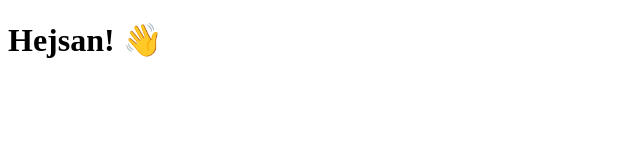
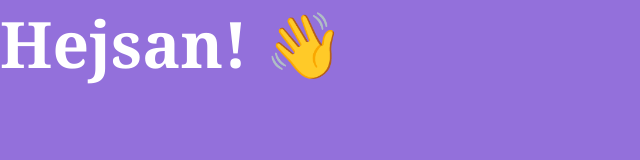
Before and after one commit to MatildaMared/scrum-demo, a plain HTML site: page index.html in a window 1280 px wide. Shown: the whole page, without its empty margins (0-640 px from the left). Drawn offline with Linux system fonts and the light colour scheme.

Commit message:
add basic styling

```diff
--- a/index.html
+++ b/index.html
@@ -5,6 +5,7 @@
 		<meta http-equiv="X-UA-Compatible" content="IE=edge" />
 		<meta name="viewport" content="width=device-width, initial-scale=1.0" />
 		<title>Document</title>
+    <link rel="stylesheet" href="style.css">
 	</head>
 	<body>
 		<h1>Hejsan! 👋</h1>
--- /dev/null
+++ b/style.css
@@ -0,0 +1,15 @@
+body {
+  background-color: mediumpurple;
+}
+
+h1 {
+  color: #FFF;
+  font-family: Georgia, 'Times New Roman', Times, serif;
+  font-size: 4rem;
+  position: absolute;
+  left: 0;
+  right: 0;
+  top: 0;
+  bottom: 0;
+  margin: auto;
+}
```
